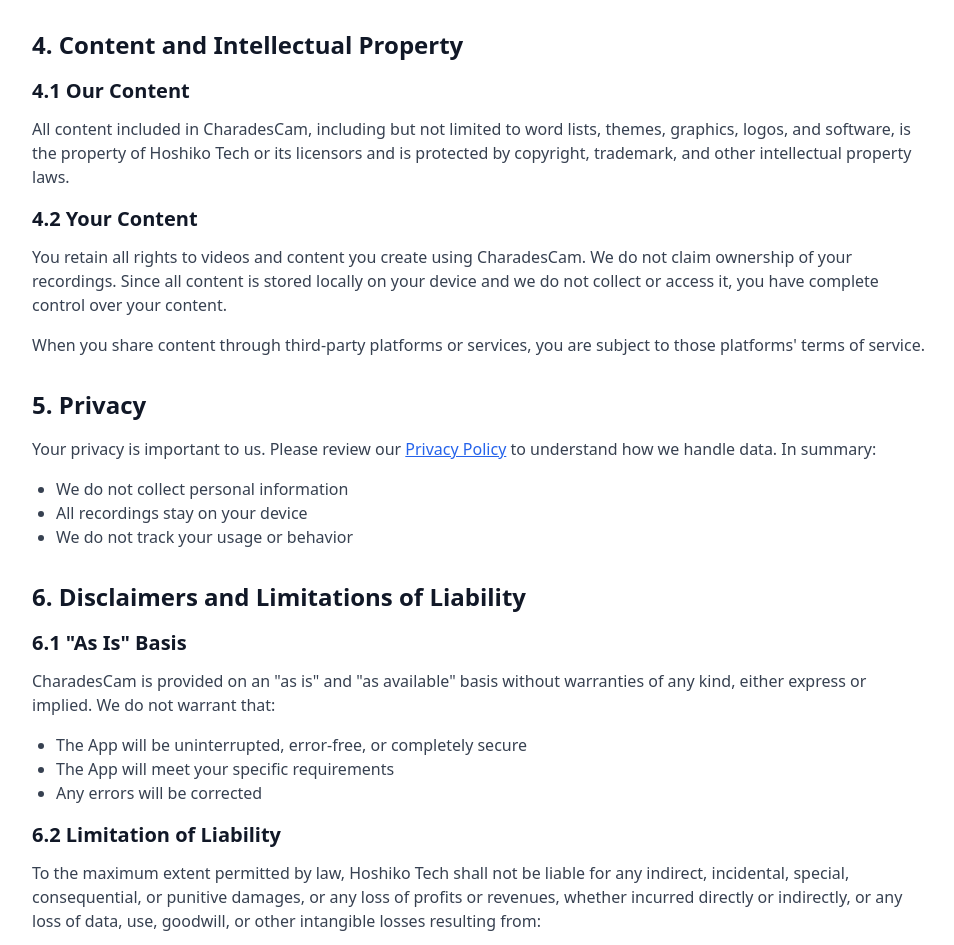
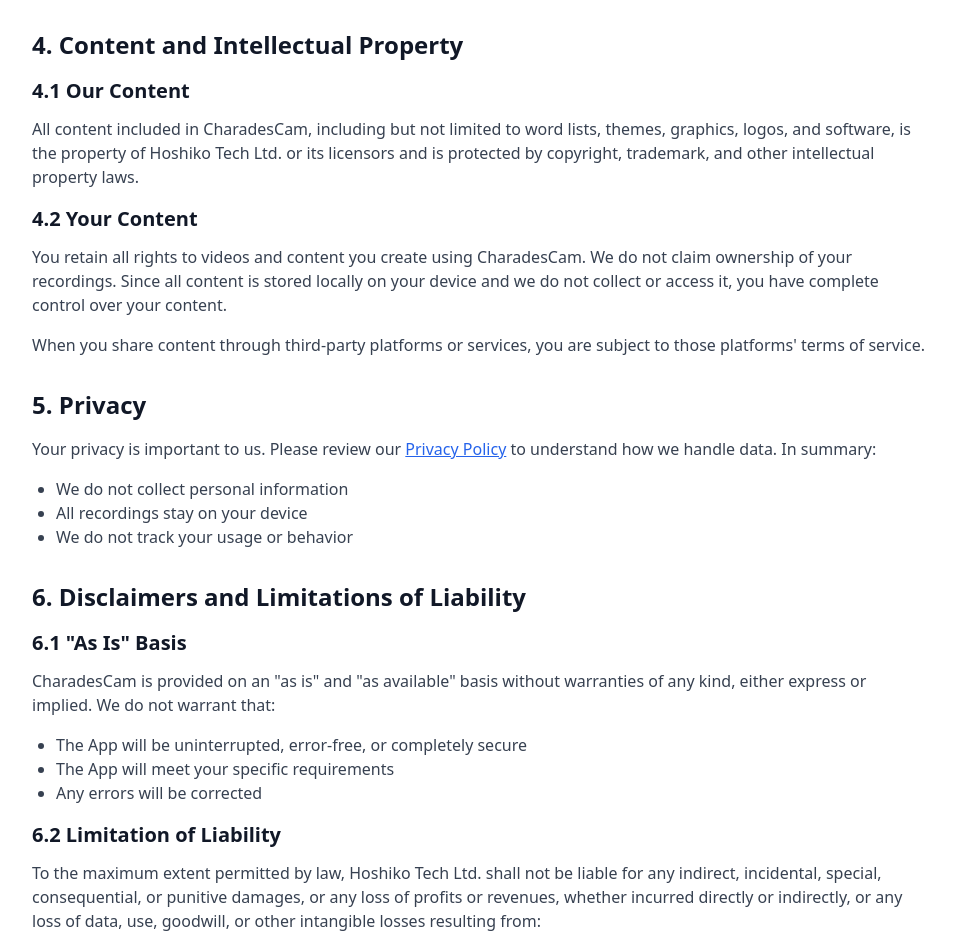
Before and after one commit to hoshiko-tech/CharadesCamPage, a plain HTML site: page terms.html in a window 1280 px wide. Shown: the part 1227-2172 px from the top of the page, without its empty margins (160-1114 px from the left). Drawn offline with nearby package versions, Linux system fonts and the light colour scheme.

Commit message:
fix company name

```diff
--- a/terms.html
+++ b/terms.html
@@ -40,7 +40,7 @@
                         By downloading, installing, or using CharadesCam ("the App"), you agree to be bound by these Terms of Service ("Terms"). If you do not agree to these Terms, please do not use the App.
                     </p>
                     <p class="text-gray-700 mb-4">
-                        These Terms constitute a legally binding agreement between you and Hoshiko Tech ("we," "us," or "our") regarding your use of the App.
+                        These Terms constitute a legally binding agreement between you and Hoshiko Tech Ltd. ("we," "us," or "our") regarding your use of the App.
                     </p>
                 </section>
 
@@ -96,7 +96,7 @@
 
                     <h3 class="text-xl font-semibold text-gray-900 mb-3">4.1 Our Content</h3>
                     <p class="text-gray-700 mb-4">
-                        All content included in CharadesCam, including but not limited to word lists, themes, graphics, logos, and software, is the property of Hoshiko Tech or its licensors and is protected by copyright, trademark, and other intellectual property laws.
+                        All content included in CharadesCam, including but not limited to word lists, themes, graphics, logos, and software, is the property of Hoshiko Tech Ltd. or its licensors and is protected by copyright, trademark, and other intellectual property laws.
                     </p>
 
                     <h3 class="text-xl font-semibold text-gray-900 mb-3">4.2 Your Content</h3>
@@ -135,7 +135,7 @@
 
                     <h3 class="text-xl font-semibold text-gray-900 mb-3">6.2 Limitation of Liability</h3>
                     <p class="text-gray-700 mb-4">
-                        To the maximum extent permitted by law, Hoshiko Tech shall not be liable for any indirect, incidental, special, consequential, or punitive damages, or any loss of profits or revenues, whether incurred directly or indirectly, or any loss of data, use, goodwill, or other intangible losses resulting from:
+                        To the maximum extent permitted by law, Hoshiko Tech Ltd. shall not be liable for any indirect, incidental, special, consequential, or punitive damages, or any loss of profits or revenues, whether incurred directly or indirectly, or any loss of data, use, goodwill, or other intangible losses resulting from:
                     </p>
                     <ul class="list-disc pl-6 text-gray-700 mb-4">
                         <li>Your use or inability to use the App</li>
@@ -246,7 +246,7 @@
                     <div class="bg-gray-50 p-6 rounded-lg">
                         <p class="text-gray-700 mb-2"><strong>Email:</strong> <a href="mailto:legal@charadescam.app" class="text-blue-600 hover:text-blue-700">legal@charadescam.app</a></p>
                         <p class="text-gray-700 mb-2"><strong>Support:</strong> <a href="support.html" class="text-blue-600 hover:text-blue-700">Support Page</a></p>
-                        <p class="text-gray-700"><strong>Company:</strong> Hoshiko Tech</p>
+                        <p class="text-gray-700"><strong>Company:</strong> Hoshiko Tech Ltd.</p>
                     </div>
                 </section>
 
@@ -287,7 +287,7 @@
                 </div>
             </div>
             <div class="border-t border-gray-800 mt-8 pt-8 text-center text-gray-400">
-                <p>&copy; 2025 CharadesCam by Hoshiko Tech. All rights reserved.</p>
+                <p>&copy; 2025 CharadesCam by Hoshiko Tech Ltd. All rights reserved.</p>
             </div>
         </div>
     </footer>
```
Also changed, not shown: index.html (+1 -1 lines), privacy.html (+2 -2 lines), support.html (+1 -1 lines).
